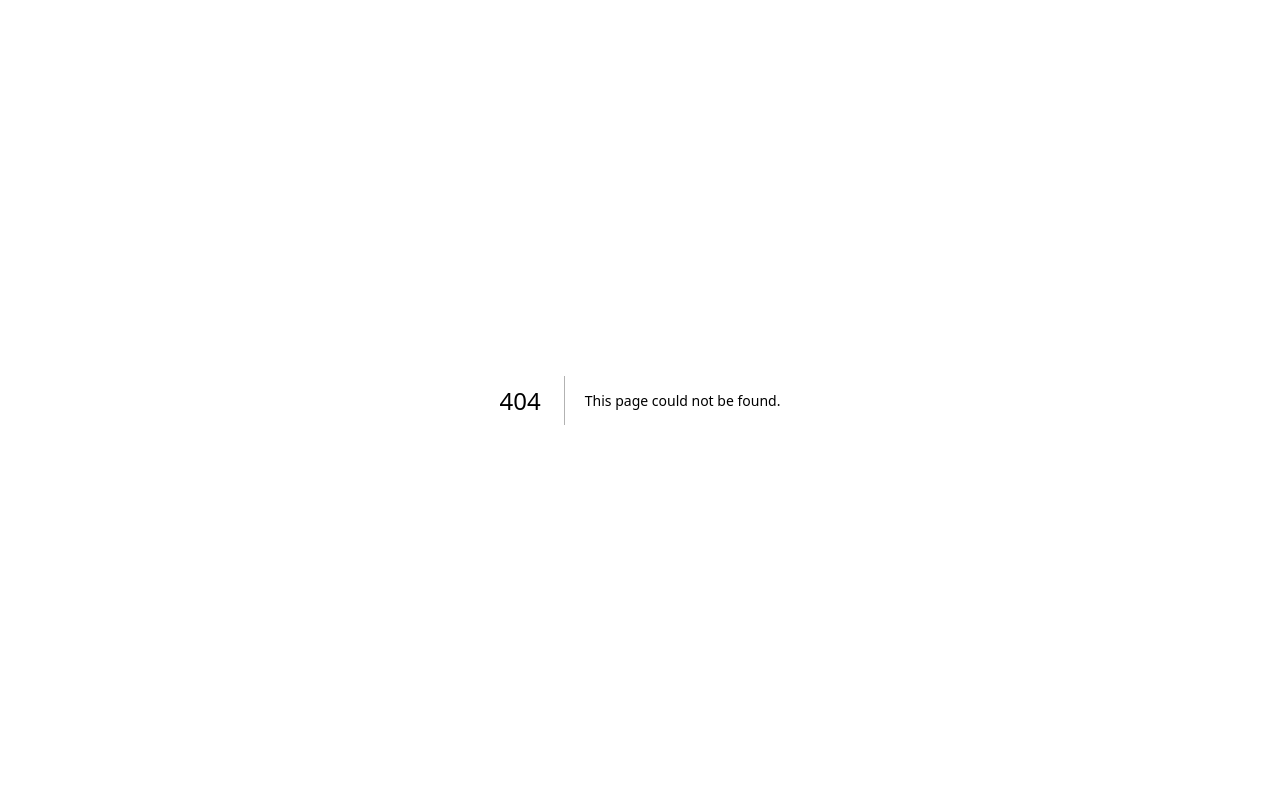
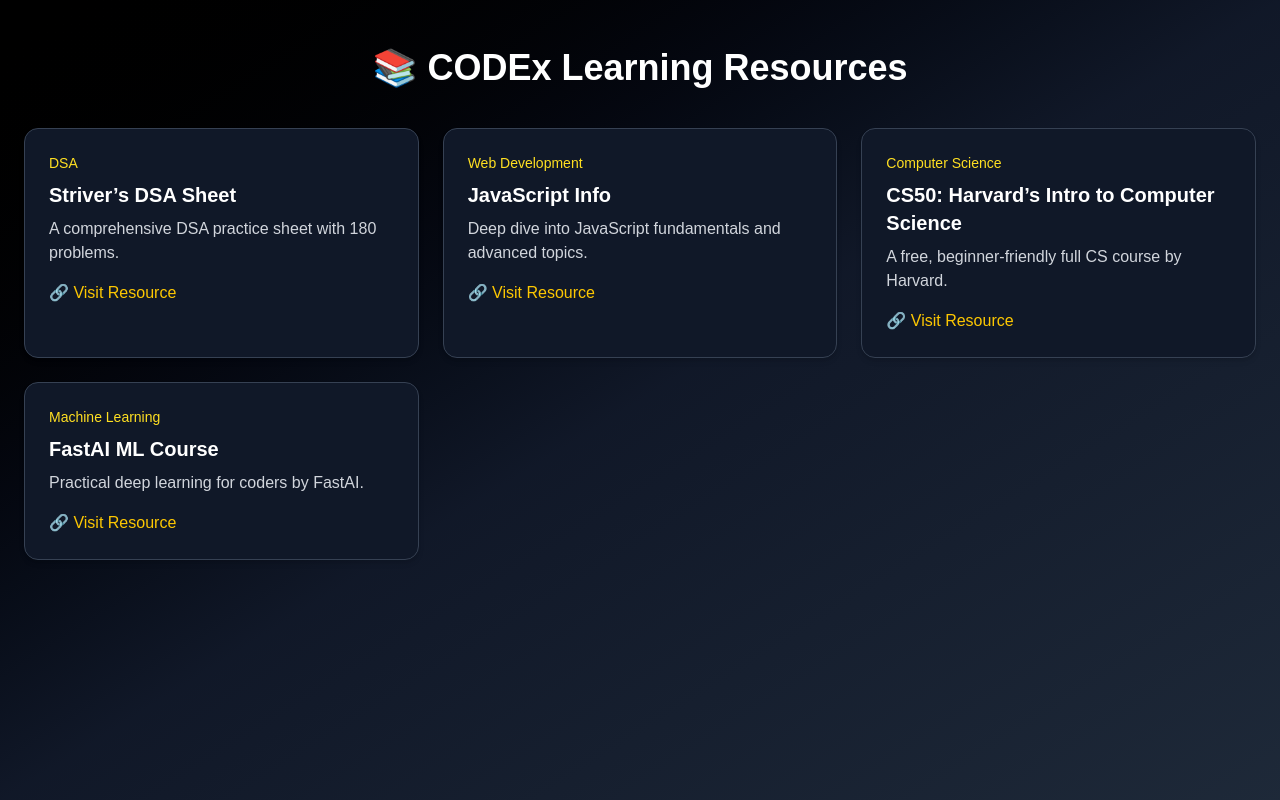
Before and after one commit to vikashkrdeveloper/CODEx-Website, a Next.js app: page /resources in a window 1280 px wide. Before the commit this address had no page. Built offline with nearby package versions, Linux system fonts and the light colour scheme.

Commit message:
add resources page

```diff
--- /dev/null
+++ b/app/resources/page.tsx
@@ -0,0 +1,46 @@
+'use client';
+
+import ResourceCard from "@/components/resources/ResourceCard";
+
+const resources = [
+  {
+    title: 'Striver’s DSA Sheet',
+    description: 'A comprehensive DSA practice sheet with 180 problems.',
+    link: 'https://takeuforward.org/interviews/strivers-sde-sheet-top-coding-interview-problems/',
+    category: 'DSA',
+  },
+  {
+    title: 'JavaScript Info',
+    description: 'Deep dive into JavaScript fundamentals and advanced topics.',
+    link: 'https://javascript.info/',
+    category: 'Web Development',
+  },
+  {
+    title: 'CS50: Harvard’s Intro to Computer Science',
+    description: 'A free, beginner-friendly full CS course by Harvard.',
+    link: 'https://cs50.harvard.edu/',
+    category: 'Computer Science',
+  },
+  {
+    title: 'FastAI ML Course',
+    description: 'Practical deep learning for coders by FastAI.',
+    link: 'https://course.fast.ai/',
+    category: 'Machine Learning',
+  },
+];
+
+export default function ResourcesPage() {
+  return (
+    <main className="min-h-screen bg-gradient-to-br from-black via-gray-900 to-gray-800 text-white px-6 py-12">
+      <h1 className="text-4xl font-bold text-center mb-10">
+        📚 CODEx Learning Resources
+      </h1>
+
+      <div className="grid gap-6 md:grid-cols-2 lg:grid-cols-3">
+        {resources.map((res, index) => (
+          <ResourceCard key={index} {...res} />
+        ))}
+      </div>
+    </main>
+  );
+}
--- /dev/null
+++ b/components/resources/ResourceCard.tsx
@@ -0,0 +1,28 @@
+'use client';
+
+import React from 'react';
+
+interface ResourceCardProps {
+  title: string;
+  description: string;
+  link: string;
+  category: string;
+}
+
+export default function ResourceCard({ title, description, link, category }: ResourceCardProps) {
+  return (
+    <div className="bg-gray-900 border border-gray-700 rounded-xl p-6 hover:border-yellow-400 transition shadow-md hover:shadow-yellow-500/20">
+      <p className="text-sm text-yellow-300 mb-2">{category}</p>
+      <h2 className="text-xl font-semibold mb-2">{title}</h2>
+      <p className="text-gray-300 mb-4">{description}</p>
+      <a
+        href={link}
+        target="_blank"
+        rel="noopener noreferrer"
+        className="text-yellow-400 hover:underline"
+      >
+        🔗 Visit Resource
+      </a>
+    </div>
+  );
+}
```
Also changed, not shown: 1 other file (tests, documents, lock files or other folders).
